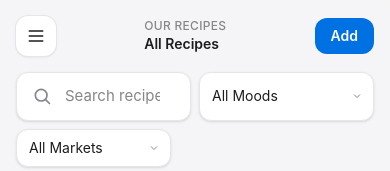
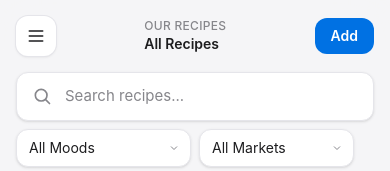
Before and after one commit to kcheng98/recipe-app, a Next.js app: page / in a window 390 px wide. Shown: the top 171 px of the page. Built offline with nearby package versions, Linux system fonts and the light colour scheme; no server answers.

Commit message:
Update HomePage.tsx

```diff
--- a/components/HomePage.tsx
+++ b/components/HomePage.tsx
@@ -131,7 +131,7 @@ export default function HomePage() {
 
   {/* Row 1: Search + Moods + Markets */}
   <div className="mt-4 flex flex-wrap gap-2 lg:mt-0 lg:flex-nowrap">
-    <div className="flex-1">
+    <div className="w-full lg:flex-1">
       <SearchBar value={search} onChange={setSearch} />
     </div>
     <select
```
